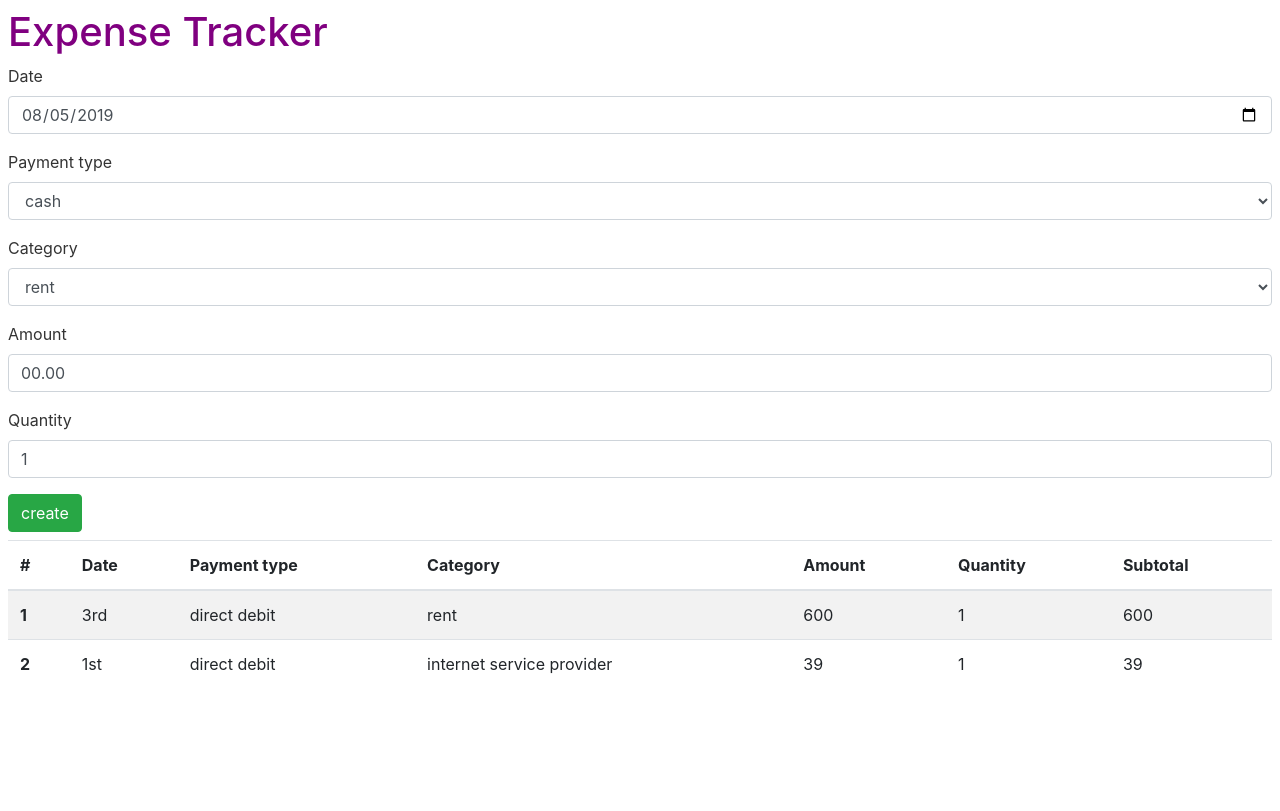
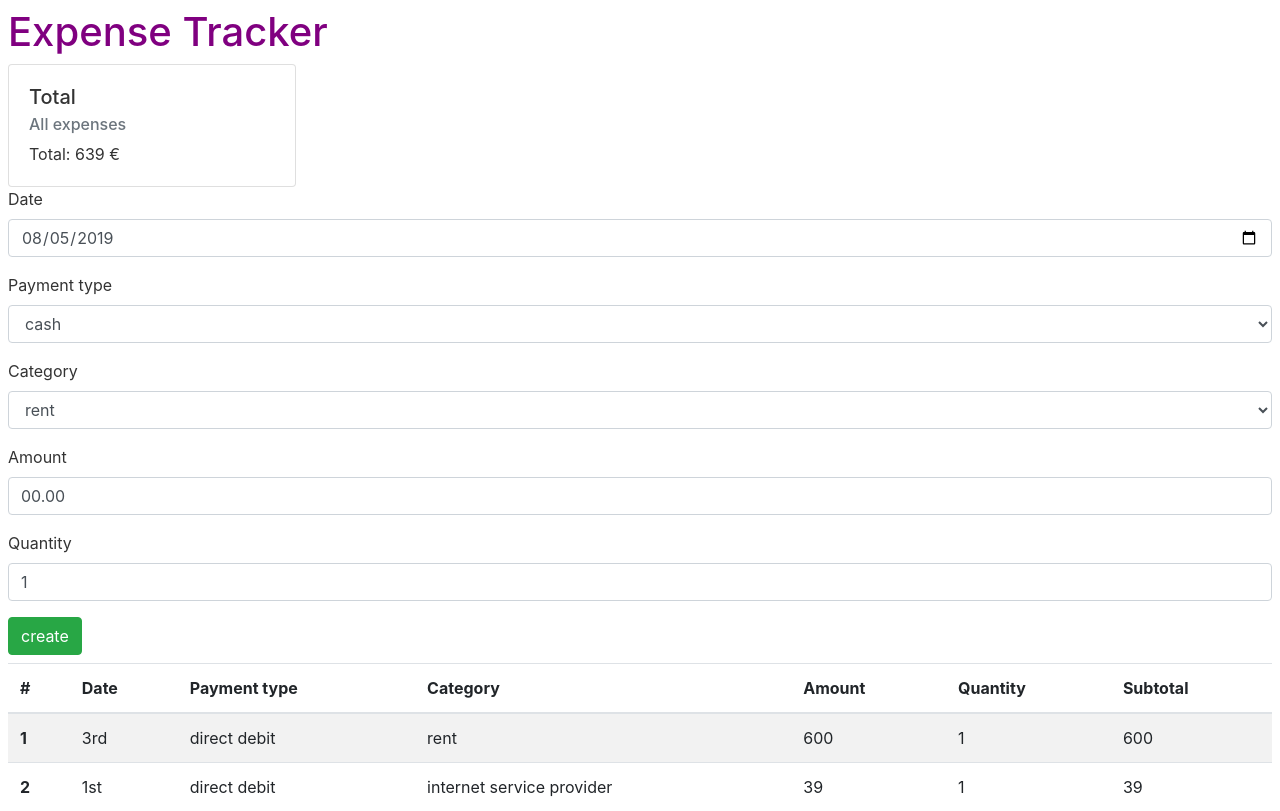
Before and after one commit to sandix34/Expense-Tracker, a Svelte app: page / in a window 1280 px wide. Built offline with nearby package versions, Linux system fonts and the light colour scheme.

Commit message:
Création du component ExpenseTotal.svelte

```diff
--- a/src/App.svelte
+++ b/src/App.svelte
@@ -2,6 +2,7 @@
   import ExpenseTable from "./components/ExpenseTable.svelte";
   import store from "./store/ExpenseStore.js";
   import ExpenseCreate from "./components/ExpenseCreate.svelte";
+  import ExpenseTotal from "./components/ExpenseTotal.svelte" ;
 
   export let title;
   let expenses = [];
@@ -18,5 +19,6 @@
 </style>
 
 <h1>{title}</h1>
+<ExpenseTotal/>
 <ExpenseCreate/>
 <ExpenseTable expenses={expenses} />
--- /dev/null
+++ b/src/components/ExpenseTotal.svelte
@@ -0,0 +1,19 @@
+<script>
+  import store from "../store/ExpenseStore.js";
+
+  let total = 0;
+
+  store.subscribe(data => {
+    total = data.reduce((acc, curr) => {
+      return curr.subtotal + acc;
+    }, 0);
+  });
+</script>
+
+<div class="card" style="width: 18rem;">
+  <div class="card-body">
+    <h5 class="card-title">Total</h5>
+    <h6 class="card-subtitle mb-2 text-muted">All expenses</h6>
+    <p class="card-text">Total: {total} €</p>
+  </div>
+</div>
```
